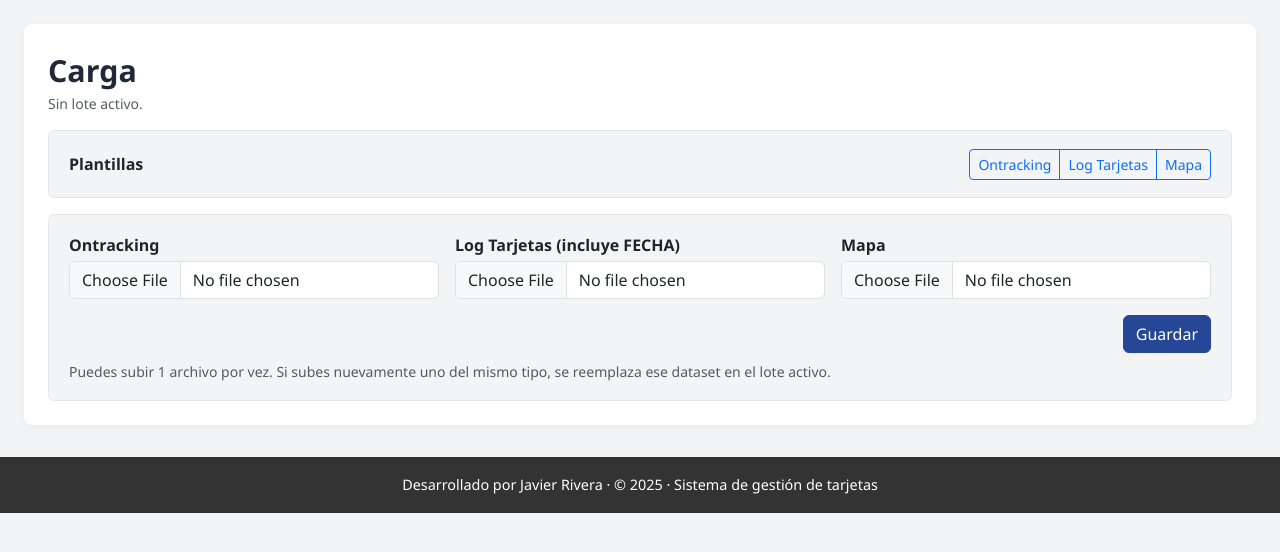
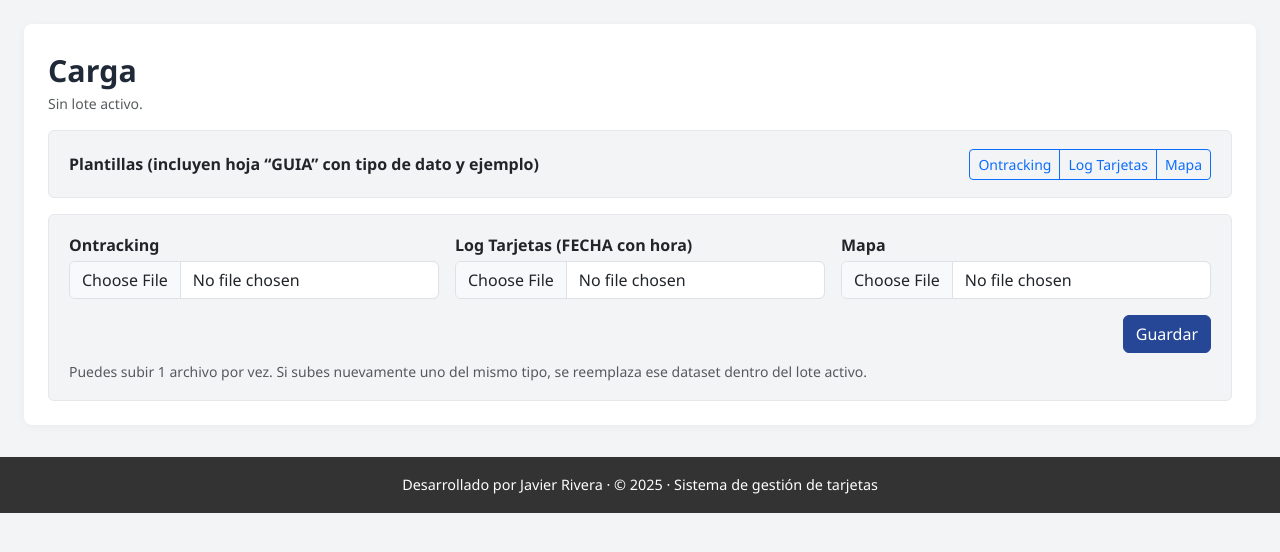
Before and after one commit to Javier-9690/comparativa_censo, a Flask app: page /importar in a window 1280 px wide. Shown: the part 121-673 px from the top of the page. Run offline with Flask 3, Linux system fonts and the light colour scheme; parts of the project's set-up code (start-up, migrations or seed data) failed here and were passed over.

Commit message:
Update importar.html

```diff
--- a/templates/importar.html
+++ b/templates/importar.html
@@ -15,7 +15,7 @@
 
   <div class="filter-card mb-3">
     <div class="d-flex align-items-center justify-content-between flex-wrap gap-2">
-      <div class="fw-semibold">Plantillas</div>
+      <div class="fw-semibold">Plantillas (incluyen hoja “GUIA” con tipo de dato y ejemplo)</div>
       <div class="btn-group" role="group">
         <a class="btn btn-outline-primary btn-sm" href="{{ url_for('descargar_plantilla', template_key='ontracking') }}">Ontracking</a>
         <a class="btn btn-outline-primary btn-sm" href="{{ url_for('descargar_plantilla', template_key='log_tarjetas') }}">Log Tarjetas</a>
@@ -32,7 +32,7 @@
       </div>
 
       <div class="col-12 col-lg-4">
-        <label class="form-label fw-semibold mb-1">Log Tarjetas (incluye FECHA)</label>
+        <label class="form-label fw-semibold mb-1">Log Tarjetas (FECHA con hora)</label>
         <input class="form-control" type="file" name="excel_log_tarjetas" accept=".xlsx,.xlsm,.xls">
       </div>
 
@@ -47,7 +47,7 @@
     </form>
 
     <div class="text-muted small mt-2">
-      Puedes subir 1 archivo por vez. Si subes nuevamente uno del mismo tipo, se reemplaza ese dataset en el lote activo.
+      Puedes subir 1 archivo por vez. Si subes nuevamente uno del mismo tipo, se reemplaza ese dataset dentro del lote activo.
     </div>
   </div>
 
```
